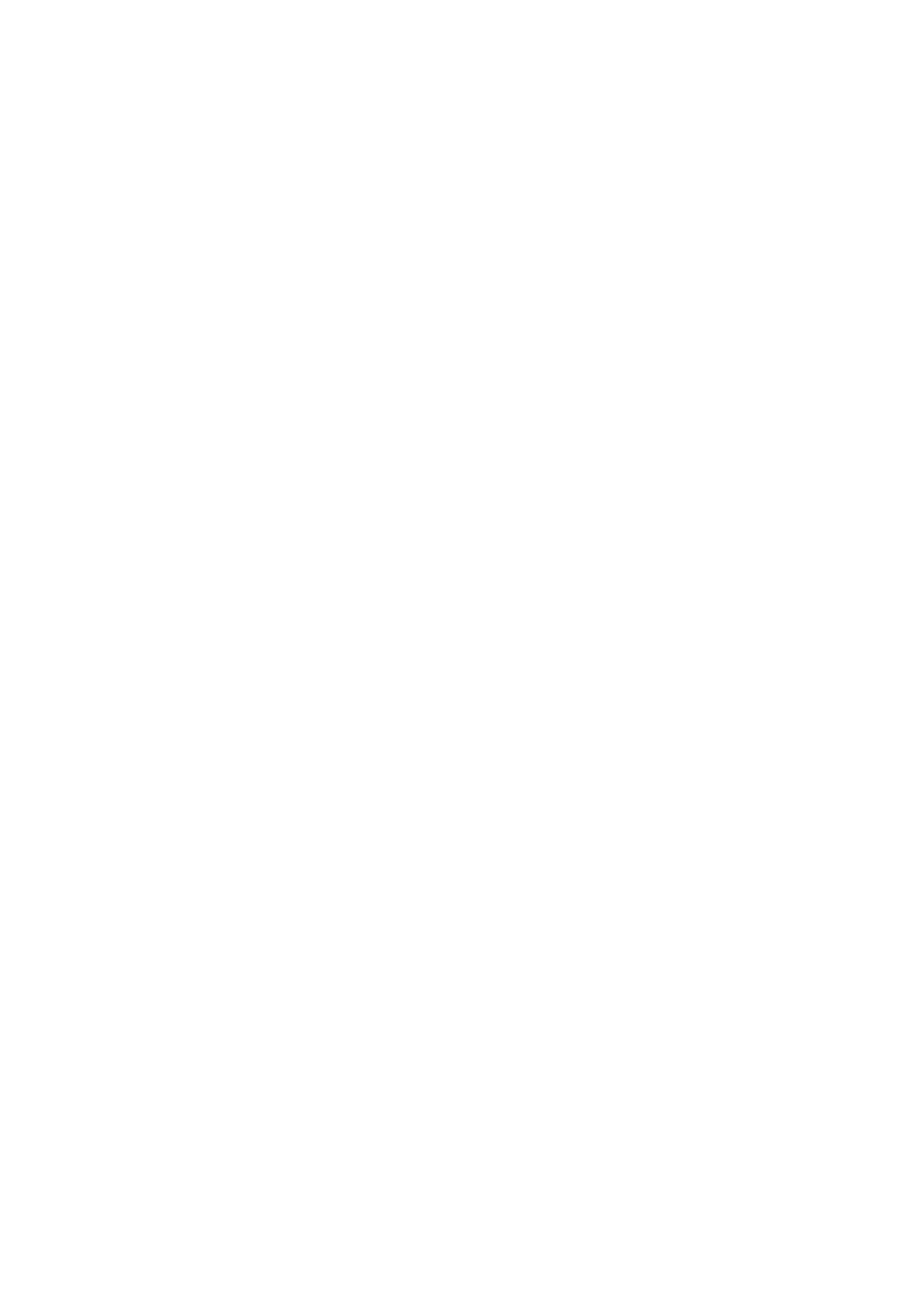
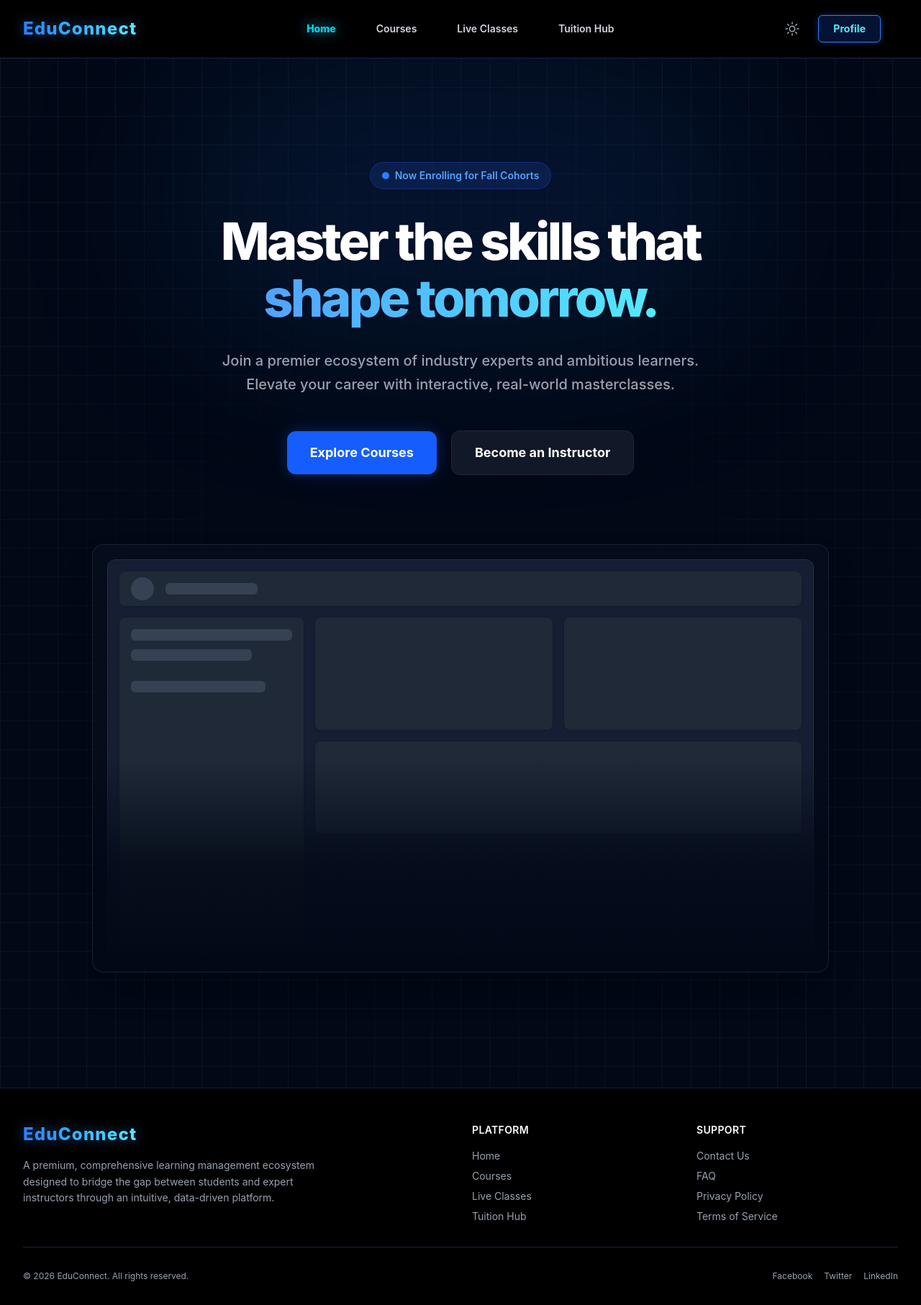
Before and after one commit to hey-simba/EduConnect, a React app in the folder frontend/: page /home in a window 1280 px wide. Before the commit this address had no page. Shown: the whole page at 72% size. Before the commit the page ends 800 px from the top, so only its background shows below. Built offline with nearby package versions, Linux system fonts and the light colour scheme; the HTML template or start-up script is replaced by a standard one.

Commit message:
homepage v1

```diff
--- a/frontend/src/App.jsx
+++ b/frontend/src/App.jsx
@@ -1,15 +1,19 @@
 import { BrowserRouter, Routes, Route } from 'react-router-dom';
 import LandingPage from './pages/LandingPage';
+import StudentDashboard from './pages/StudentDashboard';
+import HomePage from './pages/HomePage';
+import './App.css'; // Put your global CSS import here!
 
 function App() {
   return (
     <BrowserRouter>
       <Routes>
-        {/* Set the Landing Page as the main entry point */}
+        {/* Main entry point (Login/Signup) */}
         <Route path="/" element={<LandingPage />} />
 
-        {/* We can add the Dashboard route later here */}
-        {/* <Route path="/dashboard" element={<Dashboard />} /> */}
+        {/* Your newly activated routes! */}
+        <Route path="/home" element={<HomePage />} />
+        <Route path="/student-dashboard" element={<StudentDashboard />} />
       </Routes>
     </BrowserRouter>
   );
--- a/frontend/src/components/Footer.jsx
+++ b/frontend/src/components/Footer.jsx
@@ -1,65 +1,56 @@
 import React from 'react';
-import { Link } from 'react-router-dom'; // Assuming you are using react-router
+import { Link } from 'react-router-dom';
 
 const Footer = () => {
   return (
-    <footer className="bg-gray-50 dark:bg-[#010816] border-t border-gray-200 dark:border-gray-800/60 pt-16 pb-8 transition-colors duration-500 relative z-10 w-full">
-      <div className="max-w-7xl mx-auto px-6 lg:px-12">
+    <footer className="w-full bg-black border-t border-blue-900/50 text-gray-400 pt-12 pb-8">
+      <div className="max-w-7xl mx-auto px-4 sm:px-6 lg:px-8">
+        <div className="grid grid-cols-1 md:grid-cols-4 gap-8 mb-8">
 
-        <div className="grid grid-cols-1 md:grid-cols-4 gap-12 mb-16">
-          {/* Brand Column */}
-          <div className="md:col-span-1">
-            <h2 className="text-2xl font-extrabold tracking-tighter text-blue-600 dark:text-blue-500 mb-4">
-              EduConnect
-            </h2>
-            <p className="text-gray-500 dark:text-gray-400 text-sm leading-relaxed mb-6">
-              Bridging the gap between ambitious learners and industry experts. Master the skills of tomorrow, today.
+          {/* Brand & About */}
+          <div className="col-span-1 md:col-span-2">
+            <Link to="/home">
+              <h2 className="inline-block text-2xl font-extrabold tracking-wider text-transparent bg-clip-text bg-gradient-to-r from-blue-500 to-cyan-300 mb-4 drop-shadow-[0_0_8px_rgba(59,130,246,0.5)] hover:drop-shadow-[0_0_12px_rgba(34,211,238,0.8)] transition-all">
+                EduConnect
+              </h2>
+            </Link>
+            <p className="text-sm leading-relaxed max-w-md">
+              A premium, comprehensive learning management ecosystem designed to bridge the gap between students and expert instructors through an intuitive, data-driven platform.
             </p>
           </div>
 
-          {/* Dashboards Column */}
+          {/* Quick Links (Fixed Routing) */}
           <div>
-            <h3 className="font-bold text-gray-900 dark:text-white mb-4">Portals</h3>
-            <ul className="space-y-3 text-sm text-gray-500 dark:text-gray-400 font-medium">
-              <li><Link to="/student-dashboard" className="hover:text-blue-600 dark:hover:text-blue-400 transition-colors">Student Dashboard</Link></li>
-              <li><Link to="/instructor-dashboard" className="hover:text-blue-600 dark:hover:text-blue-400 transition-colors">Instructor Dashboard</Link></li>
-              <li><Link to="/admin" className="hover:text-blue-600 dark:hover:text-blue-400 transition-colors">Admin Portal</Link></li>
+            <h3 className="text-white font-semibold mb-4 tracking-wide uppercase text-sm">Platform</h3>
+            <ul className="space-y-2 text-sm">
+              <li><Link to="/home" className="hover:text-cyan-400 transition-colors">Home</Link></li>
+              <li><Link to="/courses" className="hover:text-cyan-400 transition-colors">Courses</Link></li>
+              <li><Link to="/live-classes" className="hover:text-cyan-400 transition-colors">Live Classes</Link></li>
+              <li><Link to="/tuition-hub" className="hover:text-cyan-400 transition-colors">Tuition Hub</Link></li>
             </ul>
           </div>
 
-          {/* Platform Column */}
+          {/* Support / Legal */}
           <div>
-            <h3 className="font-bold text-gray-900 dark:text-white mb-4">Platform</h3>
-            <ul className="space-y-3 text-sm text-gray-500 dark:text-gray-400 font-medium">
-              <li><a href="#" className="hover:text-blue-600 dark:hover:text-blue-400 transition-colors">Explore Courses</a></li>
-              <li><a href="#" className="hover:text-blue-600 dark:hover:text-blue-400 transition-colors">Become an Instructor</a></li>
-              <li><a href="#" className="hover:text-blue-600 dark:hover:text-blue-400 transition-colors">Pricing & Plans</a></li>
-            </ul>
-          </div>
-
-          {/* Legal Column */}
-          <div>
-            <h3 className="font-bold text-gray-900 dark:text-white mb-4">Legal</h3>
-            <ul className="space-y-3 text-sm text-gray-500 dark:text-gray-400 font-medium">
-              <li><a href="#" className="hover:text-blue-600 dark:hover:text-blue-400 transition-colors">Privacy Policy</a></li>
-              <li><a href="#" className="hover:text-blue-600 dark:hover:text-blue-400 transition-colors">Terms of Service</a></li>
-              <li><a href="#" className="hover:text-blue-600 dark:hover:text-blue-400 transition-colors">Code of Conduct</a></li>
+            <h3 className="text-white font-semibold mb-4 tracking-wide uppercase text-sm">Support</h3>
+            <ul className="space-y-2 text-sm">
+              <li><Link to="/contact" className="hover:text-cyan-400 transition-colors">Contact Us</Link></li>
+              <li><Link to="/faq" className="hover:text-cyan-400 transition-colors">FAQ</Link></li>
+              <li><Link to="/privacy" className="hover:text-cyan-400 transition-colors">Privacy Policy</Link></li>
+              <li><Link to="/terms" className="hover:text-cyan-400 transition-colors">Terms of Service</Link></li>
             </ul>
           </div>
         </div>
 
-        <div className="pt-8 border-t border-gray-200 dark:border-gray-800/60 flex flex-col md:flex-row justify-between items-center gap-4">
-          <p className="text-gray-400 dark:text-gray-500 text-sm font-medium">
-            © {new Date().getFullYear()} EduConnect Platform. All rights reserved.
-          </p>
-          <div className="flex gap-4">
-            {/* Social Icons Mockup */}
-            <div className="w-8 h-8 rounded-full bg-gray-200 dark:bg-gray-800 hover:bg-blue-100 dark:hover:bg-blue-900/50 cursor-pointer transition-colors"></div>
-            <div className="w-8 h-8 rounded-full bg-gray-200 dark:bg-gray-800 hover:bg-blue-100 dark:hover:bg-blue-900/50 cursor-pointer transition-colors"></div>
-            <div className="w-8 h-8 rounded-full bg-gray-200 dark:bg-gray-800 hover:bg-blue-100 dark:hover:bg-blue-900/50 cursor-pointer transition-colors"></div>
+        {/* Copyright Bar */}
+        <div className="border-t border-gray-800 pt-8 flex flex-col md:flex-row justify-between items-center text-xs">
+          <p>&copy; {new Date().getFullYear()} EduConnect. All rights reserved.</p>
+          <div className="flex space-x-4 mt-4 md:mt-0">
+            <span className="hover:text-cyan-400 cursor-pointer transition-colors">Facebook</span>
+            <span className="hover:text-cyan-400 cursor-pointer transition-colors">Twitter</span>
+            <span className="hover:text-cyan-400 cursor-pointer transition-colors">LinkedIn</span>
           </div>
         </div>
-
       </div>
     </footer>
   );
--- a/frontend/src/components/Header.jsx
+++ b/frontend/src/components/Header.jsx
@@ -1,39 +1,130 @@
-import React from 'react';
+import React, { useState, useEffect } from 'react';
+import { Link, NavLink } from 'react-router-dom';
 
-const Header = ({ isDarkMode, toggleTheme }) => {
+const Header = () => {
+  const [isMobileMenuOpen, setIsMobileMenuOpen] = useState(false);
+  const [isDarkMode, setIsDarkMode] = useState(true);
+
+  useEffect(() => {
+    if (isDarkMode) {
+      document.documentElement.classList.add('dark');
+    } else {
+      document.documentElement.classList.remove('dark');
+    }
+  }, [isDarkMode]);
+
+  const toggleMobileMenu = () => {
+    setIsMobileMenuOpen(!isMobileMenuOpen);
+  };
+
+  const toggleTheme = () => {
+    setIsDarkMode(!isDarkMode);
+  };
+
+  const getNavClass = ({ isActive }) => {
+    return isActive
+      ? "text-cyan-400 drop-shadow-[0_0_8px_rgba(34,211,238,0.8)] px-3 py-2 text-sm font-extrabold transition-all duration-300"
+      : "text-gray-300 hover:text-cyan-400 px-3 py-2 text-sm font-semibold transition-all duration-300 hover:drop-shadow-[0_0_5px_rgba(34,211,238,0.6)]";
+  };
+
+  const getMobileNavClass = ({ isActive }) => {
+    return isActive
+      ? "block text-cyan-400 bg-blue-900/40 px-3 py-3 rounded-md text-base font-extrabold transition-colors"
+      : "block text-gray-300 hover:text-cyan-400 hover:bg-blue-900/30 px-3 py-3 rounded-md text-base font-semibold transition-colors";
+  };
+
   return (
-    <header className="sticky top-0 z-50 w-full backdrop-blur-xl bg-white/70 dark:bg-[#010816]/70 border-b border-gray-200/50 dark:border-gray-800/50 transition-all duration-300">
-      <div className="max-w-7xl mx-auto px-6 lg:px-12 py-4 flex justify-between items-center">
+    <header className="w-full bg-black/95 border-b border-blue-900/50 backdrop-blur-md sticky top-0 z-50 transition-colors duration-300">
+      <div className="max-w-7xl mx-auto px-4 sm:px-6 lg:px-8">
+        <div className="flex justify-between items-center h-20">
 
-        <div className="text-2xl font-extrabold tracking-tighter text-blue-600 dark:text-blue-500 cursor-pointer drop-shadow-sm">
+          {/* LEFT: Logo/Brand */}
+          <div className="flex-shrink-0 flex items-center">
+            <Link to="/" className="text-2xl font-extrabold tracking-wider text-transparent bg-clip-text bg-gradient-to-r from-blue-500 to-cyan-300 drop-shadow-[0_0_8px_rgba(59,130,246,0.5)]">
               EduConnect
+            </Link>
           </div>
 
-        <nav className="hidden md:flex gap-10 font-medium text-sm text-gray-600 dark:text-gray-300">
-          <a href="#" className="hover:text-blue-600 dark:hover:text-blue-400 transition-colors">Platform</a>
-          <a href="#" className="hover:text-blue-600 dark:hover:text-blue-400 transition-colors">Masterclasses</a>
-          <a href="#" className="hover:text-blue-600 dark:hover:text-blue-400 transition-colors">Instructors</a>
+          {/* MIDDLE: Desktop Navigation */}
+          <nav className="hidden md:flex space-x-8">
+            <NavLink to="/home" className={getNavClass}>Home</NavLink>
+            <NavLink to="/courses" className={getNavClass}>Courses</NavLink>
+            <NavLink to="/live-classes" className={getNavClass}>Live Classes</NavLink>
+            <NavLink to="/tuition-hub" className={getNavClass}>Tuition Hub</NavLink>
           </nav>
 
-        <div className="flex items-center gap-5">
+          {/* RIGHT: Actions */}
+          <div className="flex items-center space-x-4 md:space-x-6">
+
+            {/* Theme Toggle (Sun/Moon Icon) */}
             <button
               onClick={toggleTheme}
-            className="p-2 rounded-full text-gray-500 hover:bg-gray-100 dark:text-gray-400 dark:hover:bg-gray-800 transition-colors"
-            aria-label="Toggle Theme"
+              className="text-gray-400 hover:text-cyan-300 transition-colors duration-300 focus:outline-none hidden sm:block"
+              title="Toggle Dark/Light Mode"
             >
-            {isDarkMode ? '☀️' : '🌙'}
+              {isDarkMode ? (
+                // Sun Icon (Currently Dark, click to see Light)
+                <svg xmlns="http://www.w3.org/2000/svg" fill="none" viewBox="0 0 24 24" strokeWidth={1.5} stroke="currentColor" className="w-6 h-6">
+                  <path strokeLinecap="round" strokeLinejoin="round" d="M12 3v2.25m6.364.386l-1.591 1.591M21 12h-2.25m-.386 6.364l-1.591-1.591M12 18.75V21m-4.773-4.227l-1.591 1.591M5.25 12H3m4.227-4.773L5.636 5.636M15.75 12a3.75 3.75 0 11-7.5 0 3.75 3.75 0 017.5 0z" />
+                </svg>
+              ) : (
+                // Moon Icon (Currently Light, click to go Dark)
+                <svg xmlns="http://www.w3.org/2000/svg" fill="none" viewBox="0 0 24 24" strokeWidth={1.5} stroke="currentColor" className="w-6 h-6">
+                  <path strokeLinecap="round" strokeLinejoin="round" d="M21.752 15.002A9.718 9.718 0 0118 15.75c-5.385 0-9.75-4.365-9.75-9.75 0-1.33.266-2.597.748-3.752A9.753 9.753 0 003 11.25C3 16.635 7.365 21 12.75 21a9.753 9.753 0 009.002-5.998z" />
+                </svg>
+              )}
             </button>
 
-          <button className="hidden md:block font-semibold text-sm text-gray-800 dark:text-gray-200 hover:text-blue-600 dark:hover:text-blue-400 transition-colors">
-            Log In
-          </button>
+            {/* Profile Button */}
+            <Link to="/dashboard" className="hidden sm:inline-flex bg-blue-600/20 border border-blue-500 text-cyan-300 hover:bg-blue-600 hover:text-white px-5 py-2 rounded-md text-sm font-bold transition-all duration-300 shadow-[0_0_10px_rgba(59,130,246,0.3)] hover:shadow-[0_0_20px_rgba(59,130,246,0.6)]">
+              Profile
+            </Link>
 
-          <button className="px-5 py-2.5 text-sm font-bold rounded-xl bg-blue-600 hover:bg-blue-700 text-white shadow-[0_0_15px_rgba(37,99,235,0.3)] hover:shadow-[0_0_25px_rgba(37,99,235,0.5)] transition-all hover:-translate-y-0.5">
-            Start Learning
+            {/* Mobile Menu Button (Hamburger) */}
+            <button
+              onClick={toggleMobileMenu}
+              className="md:hidden text-gray-400 hover:text-cyan-300 focus:outline-none"
+            >
+              <svg xmlns="http://www.w3.org/2000/svg" className="h-8 w-8" fill="none" viewBox="0 0 24 24" stroke="currentColor">
+                {isMobileMenuOpen ? (
+                  <path strokeLinecap="round" strokeLinejoin="round" strokeWidth={2} d="M6 18L18 6M6 6l12 12" />
+                ) : (
+                  <path strokeLinecap="round" strokeLinejoin="round" strokeWidth={2} d="M4 6h16M4 12h16M4 18h16" />
+                )}
+              </svg>
             </button>
           </div>
+        </div>
+      </div>
 
+      {/* MOBILE MENU DROPDOWN */}
+      {isMobileMenuOpen && (
+        <div className="md:hidden bg-black/95 border-b border-blue-900/50 shadow-lg px-4 pt-2 pb-6 space-y-2">
+          <NavLink to="/home" onClick={toggleMobileMenu} className={getMobileNavClass}>Home</NavLink>
+          <NavLink to="/courses" onClick={toggleMobileMenu} className={getMobileNavClass}>Courses</NavLink>
+          <NavLink to="/live-classes" onClick={toggleMobileMenu} className={getMobileNavClass}>Live Classes</NavLink>
+          <NavLink to="/tuition-hub" onClick={toggleMobileMenu} className={getMobileNavClass}>Tuition Hub</NavLink>
+
+          <div className="border-t border-gray-800 pt-4 mt-2 flex justify-between items-center px-3">
+             <Link to="/dashboard" onClick={toggleMobileMenu} className="bg-blue-600/20 border border-blue-500 text-cyan-300 px-4 py-2 rounded-md text-sm font-bold">
+               Profile
+             </Link>
+
+             {/* Mobile Theme Toggle (Sun/Moon) */}
+             <button onClick={toggleTheme} className="text-gray-400 hover:text-cyan-300">
+                {isDarkMode ? (
+                  <svg xmlns="http://www.w3.org/2000/svg" fill="none" viewBox="0 0 24 24" strokeWidth={1.5} stroke="currentColor" className="w-6 h-6">
+                    <path strokeLinecap="round" strokeLinejoin="round" d="M12 3v2.25m6.364.386l-1.591 1.591M21 12h-2.25m-.386 6.364l-1.591-1.591M12 18.75V21m-4.773-4.227l-1.591 1.591M5.25 12H3m4.227-4.773L5.636 5.636M15.75 12a3.75 3.75 0 11-7.5 0 3.75 3.75 0 017.5 0z" />
+                  </svg>
+                ) : (
+                  <svg xmlns="http://www.w3.org/2000/svg" fill="none" viewBox="0 0 24 24" strokeWidth={1.5} stroke="currentColor" className="w-6 h-6">
+                    <path strokeLinecap="round" strokeLinejoin="round" d="M21.752 15.002A9.718 9.718 0 0118 15.75c-5.385 0-9.75-4.365-9.75-9.75 0-1.33.266-2.597.748-3.752A9.753 9.753 0 003 11.25C3 16.635 7.365 21 12.75 21a9.753 9.753 0 009.002-5.998z" />
+                  </svg>
+                )}
+             </button>
           </div>
+        </div>
+      )}
     </header>
   );
 };
```
Also changed, not shown: frontend/src/pages/LandingPage.jsx (+10 -23 lines), frontend/src/services/authService.js (added, +48 -0 lines). Lines whose indentation alone changed are shown as unchanged.
